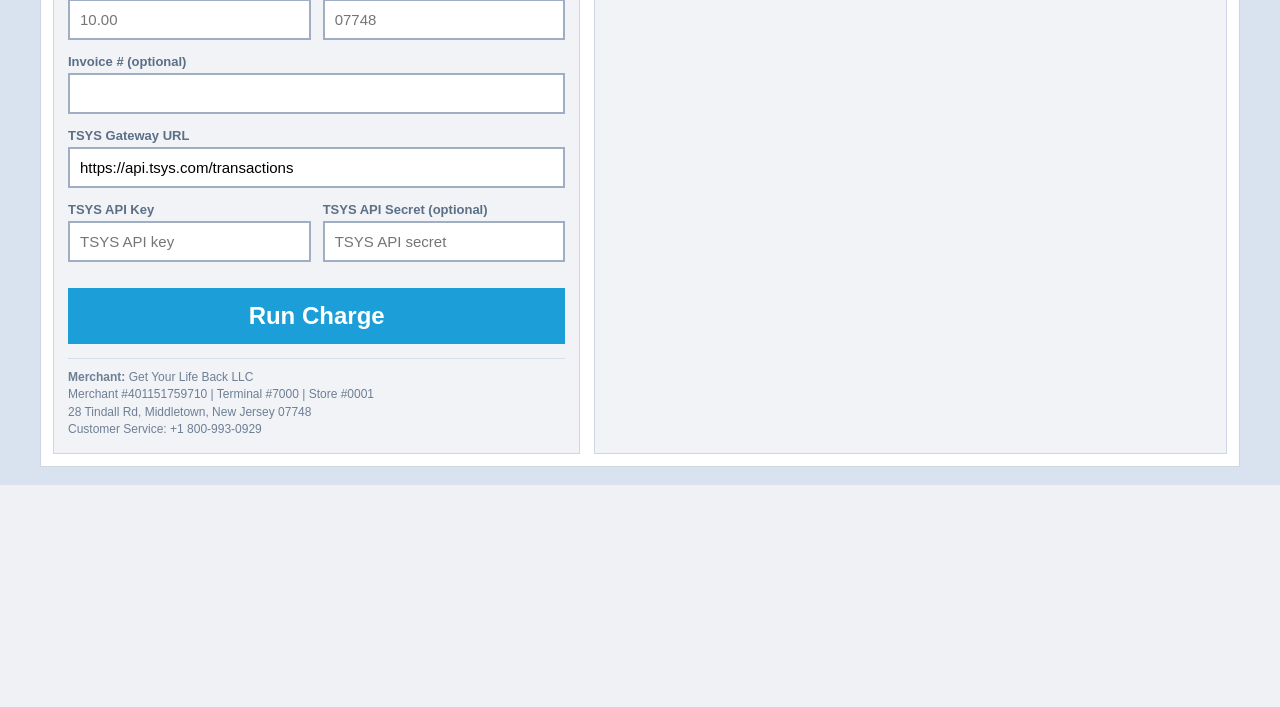
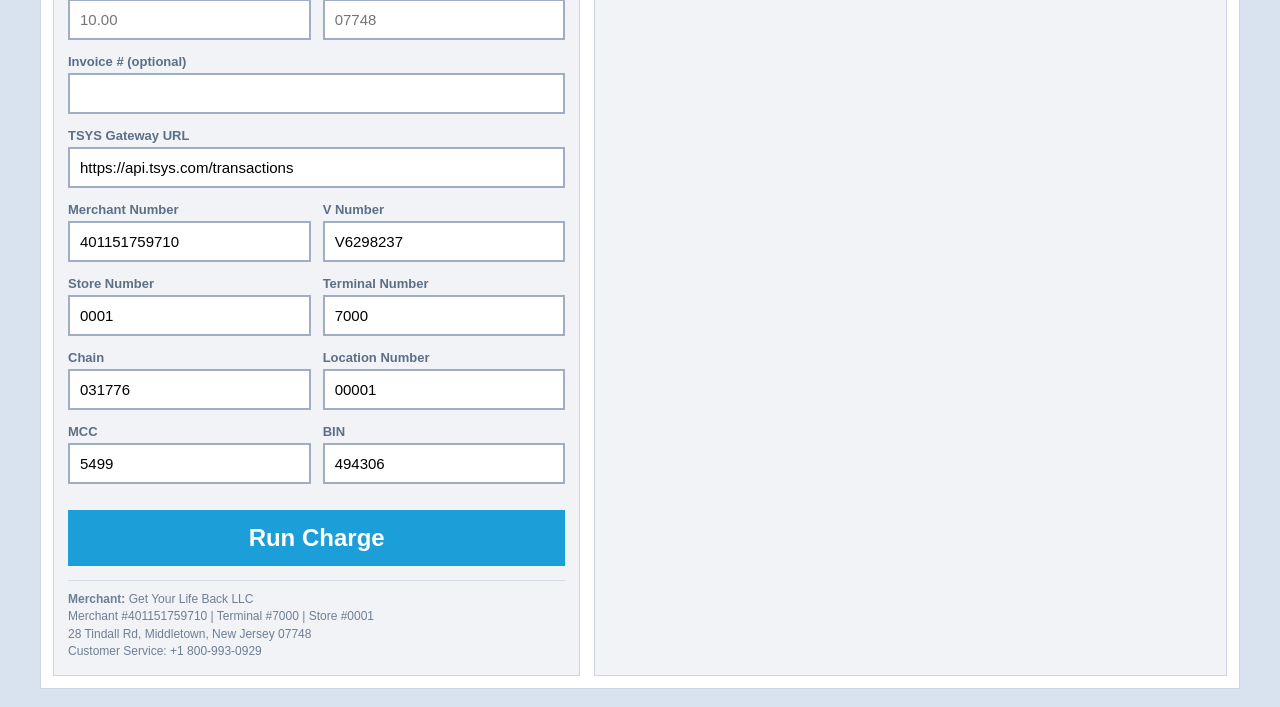
Before and after one commit to utkutepe3-cell/devasa, a PHP site: page /tsys_virtual_terminal.php in a window 1280 px wide. Shown: the part 401-1108 px from the top of the page. Before the commit the page ends 886 px from the top, so only its background shows below. Run offline with PHP 8.4, Linux system fonts and the light colour scheme.

Commit message:
Revise TSYS form to use merchant and V number fields
Co-authored-by: utkutepe3-cell <utkutepe3-cell@users.noreply.github.com>

```diff
--- a/tsys_virtual_terminal.php
+++ b/tsys_virtual_terminal.php
@@ -10,7 +10,7 @@ declare(strict_types=1);
  * - Verilen merchant bilgileri entegre edilmistir.
  */
 
-$merchantConfig = [
+$merchantDefaults = [
     'dba' => 'Get Your Life Back LLC',
     'streetAddress' => '28 Tindall Rd',
     'city' => 'Middletown',
@@ -37,14 +37,31 @@ $merchantConfig = [
 
 $defaultGatewayUrl = 'https://api.tsys.com/transactions';
 $gatewayUrl = trim((string) ($_POST['gateway_url'] ?? getenv('TSYS_API_URL') ?: $defaultGatewayUrl));
-$apiKeyInput = trim((string) ($_POST['api_key'] ?? getenv('TSYS_API_KEY') ?: ''));
-$apiSecretInput = trim((string) ($_POST['api_secret'] ?? getenv('TSYS_API_SECRET') ?: ''));
+$merchantConfig = [
+    'dba' => trim((string) ($_POST['merchant_dba'] ?? $merchantDefaults['dba'])),
+    'streetAddress' => trim((string) ($_POST['merchant_street'] ?? $merchantDefaults['streetAddress'])),
+    'city' => trim((string) ($_POST['merchant_city'] ?? $merchantDefaults['city'])),
+    'state' => trim((string) ($_POST['merchant_state'] ?? $merchantDefaults['state'])),
+    'zip' => trim((string) ($_POST['merchant_zip'] ?? $merchantDefaults['zip'])),
+    'customerServicePhone' => trim((string) ($_POST['merchant_phone'] ?? $merchantDefaults['customerServicePhone'])),
+    'merchantNumber' => trim((string) ($_POST['merchant_number'] ?? $merchantDefaults['merchantNumber'])),
+    'vNumber' => trim((string) ($_POST['v_number'] ?? $merchantDefaults['vNumber'])),
+    'mcc' => trim((string) ($_POST['mcc'] ?? $merchantDefaults['mcc'])),
+    'bin' => trim((string) ($_POST['bin'] ?? $merchantDefaults['bin'])),
+    'chain' => trim((string) ($_POST['chain'] ?? $merchantDefaults['chain'])),
+    'agentBank' => trim((string) ($_POST['agent_bank'] ?? $merchantDefaults['agentBank'])),
+    'storeNumber' => trim((string) ($_POST['store_number'] ?? $merchantDefaults['storeNumber'])),
+    'terminalNumber' => trim((string) ($_POST['terminal_number'] ?? $merchantDefaults['terminalNumber'])),
+    'locationNumber' => trim((string) ($_POST['location_number'] ?? $merchantDefaults['locationNumber'])),
+    'cardTypesAccepted' => $merchantDefaults['cardTypesAccepted'],
+    'approvedMonthlyVolume' => $merchantDefaults['approvedMonthlyVolume'],
+];
 
 $apiConfig = [
     // Canli/sandbox endpointi: form alani > environment > fallback.
     'baseUrl' => rtrim($gatewayUrl, '/'),
-    'apiKey' => $apiKeyInput,
-    'apiSecret' => $apiSecretInput,
+    'authUser' => $merchantConfig['merchantNumber'],
+    'authPass' => $merchantConfig['vNumber'],
     'timeout' => 45,
 ];
 
@@ -180,13 +197,9 @@ function sendToTsys(array $payload, array $apiConfig): array
         'Accept: application/json',
     ];
 
-    // Cogu TSYS entegrasyonunda API key/secret veya benzeri auth gerekir.
-    if ($apiConfig['apiKey'] !== '' && $apiConfig['apiSecret'] !== '') {
-        $headers[] = 'Authorization: Basic ' . base64_encode($apiConfig['apiKey'] . ':' . $apiConfig['apiSecret']);
-    } elseif ($apiConfig['apiKey'] !== '') {
-        $headers[] = 'Authorization: Bearer ' . $apiConfig['apiKey'];
-    } else {
-        throw new RuntimeException('TSYS API key gerekli (api_key veya TSYS_API_KEY).');
+    // Elinizdeki bilgilere gore merchantNumber/vNumber ile basic auth denenir.
+    if ($apiConfig['authUser'] !== '' && $apiConfig['authPass'] !== '') {
+        $headers[] = 'Authorization: Basic ' . base64_encode($apiConfig['authUser'] . ':' . $apiConfig['authPass']);
     }
 
     $ch = curl_init($endpoint);
@@ -536,25 +549,56 @@ function array_filter_recursive(array $data): array
                 </div>
                 <div class="row-2">
                     <div class="field">
-                        <label for="api_key">TSYS API Key</label>
+                        <label for="merchant_number">Merchant Number</label>
                         <input
-                            id="api_key"
-                            name="api_key"
+                            id="merchant_number"
+                            name="merchant_number"
                             type="text"
-                            value="<?= htmlspecialchars((string) $apiConfig['apiKey']) ?>"
-                            placeholder="TSYS API key"
+                            value="<?= htmlspecialchars((string) $merchantConfig['merchantNumber']) ?>"
+                            placeholder="401151759710"
                             required
                         >
                     </div>
                     <div class="field">
-                        <label for="api_secret">TSYS API Secret (optional)</label>
+                        <label for="v_number">V Number</label>
                         <input
-                            id="api_secret"
-                            name="api_secret"
-                            type="password"
-                            value="<?= htmlspecialchars((string) $apiConfig['apiSecret']) ?>"
-                            placeholder="TSYS API secret"
+                            id="v_number"
+                            name="v_number"
+                            type="text"
+                            value="<?= htmlspecialchars((string) $merchantConfig['vNumber']) ?>"
+                            placeholder="V6298237"
+                            required
                         >
+                    </div>
+                </div>
+                <div class="row-2">
+                    <div class="field">
+                        <label for="store_number">Store Number</label>
+                        <input id="store_number" name="store_number" type="text" value="<?= htmlspecialchars((string) $merchantConfig['storeNumber']) ?>" placeholder="0001">
+                    </div>
+                    <div class="field">
+                        <label for="terminal_number">Terminal Number</label>
+                        <input id="terminal_number" name="terminal_number" type="text" value="<?= htmlspecialchars((string) $merchantConfig['terminalNumber']) ?>" placeholder="7000">
+                    </div>
+                </div>
+                <div class="row-2">
+                    <div class="field">
+                        <label for="chain">Chain</label>
+                        <input id="chain" name="chain" type="text" value="<?= htmlspecialchars((string) $merchantConfig['chain']) ?>" placeholder="031776">
+                    </div>
+                    <div class="field">
+                        <label for="location_number">Location Number</label>
+                        <input id="location_number" name="location_number" type="text" value="<?= htmlspecialchars((string) $merchantConfig['locationNumber']) ?>" placeholder="00001">
+                    </div>
+                </div>
+                <div class="row-2">
+                    <div class="field">
+                        <label for="mcc">MCC</label>
+                        <input id="mcc" name="mcc" type="text" value="<?= htmlspecialchars((string) $merchantConfig['mcc']) ?>" placeholder="5499">
+                    </div>
+                    <div class="field">
+                        <label for="bin">BIN</label>
+                        <input id="bin" name="bin" type="text" value="<?= htmlspecialchars((string) $merchantConfig['bin']) ?>" placeholder="494306">
                     </div>
                 </div>
 
```
